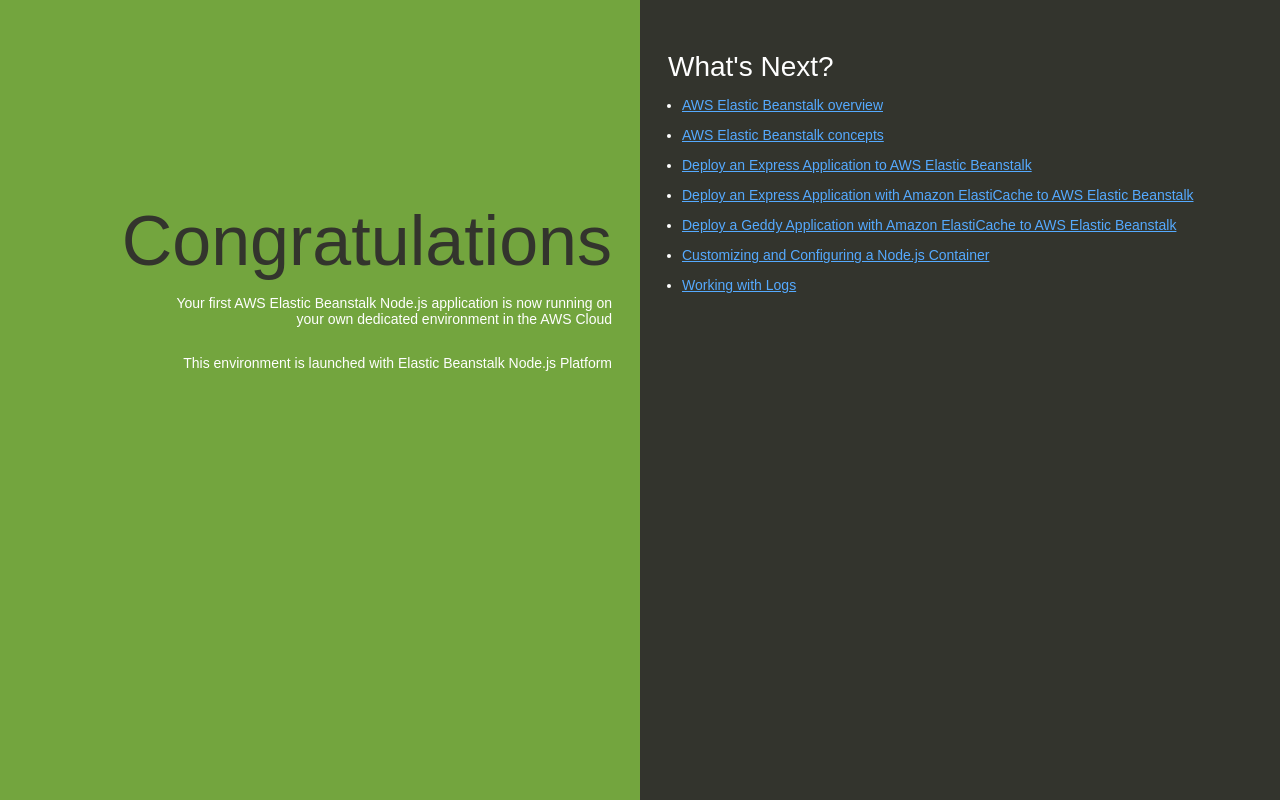
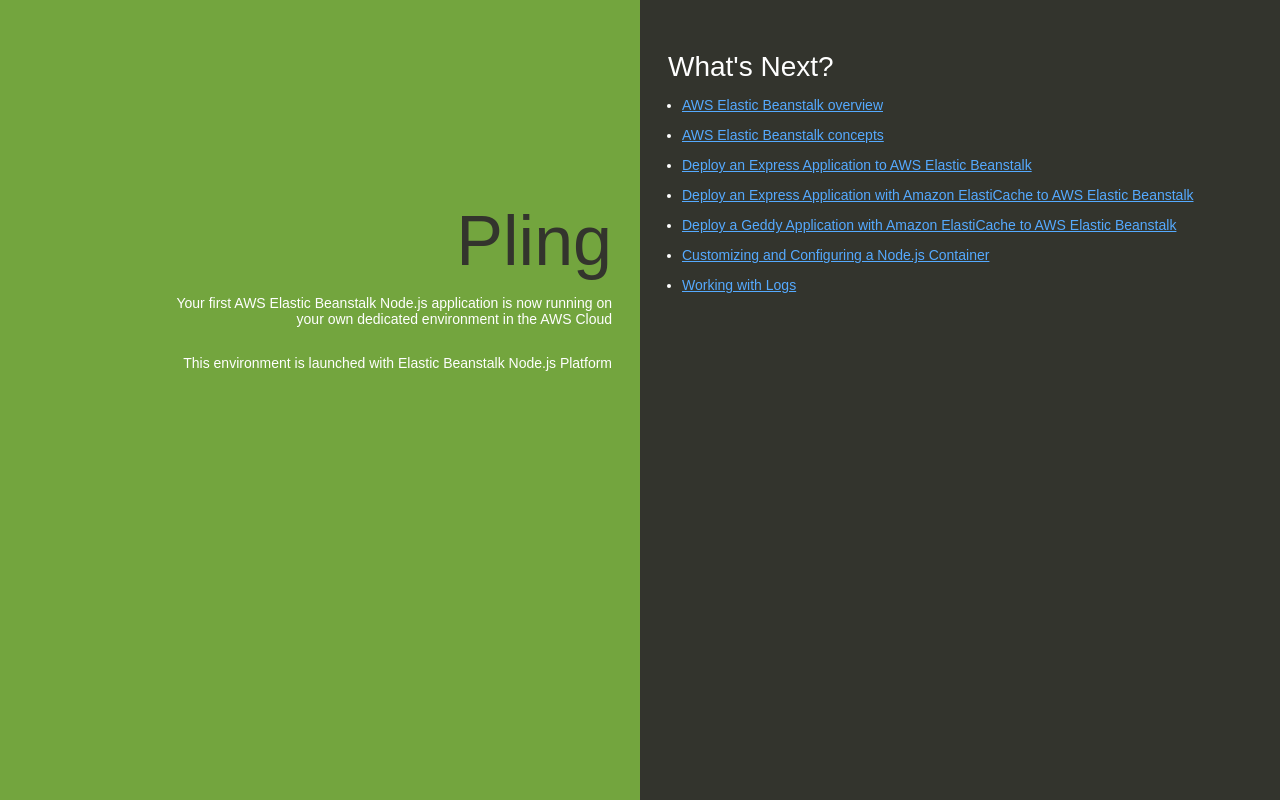
Before and after one commit to vargjos02/myFirstRepo, a website: page index.html in a window 1280 px wide. Drawn offline with Linux system fonts and the light colour scheme.

Commit message:
Update index.html

```diff
--- a/index.html
+++ b/index.html
@@ -74,7 +74,7 @@
   </head>
   <body>
     <div class="textColumn">
-      <h1>Congratulations</h1>
+      <h1>Pling</h1>
       <p>Your first AWS Elastic Beanstalk Node.js application is now running on your own dedicated environment in the AWS Cloud</p>
       <p>This environment is launched with Elastic Beanstalk Node.js Platform</p>
     </div>
```
